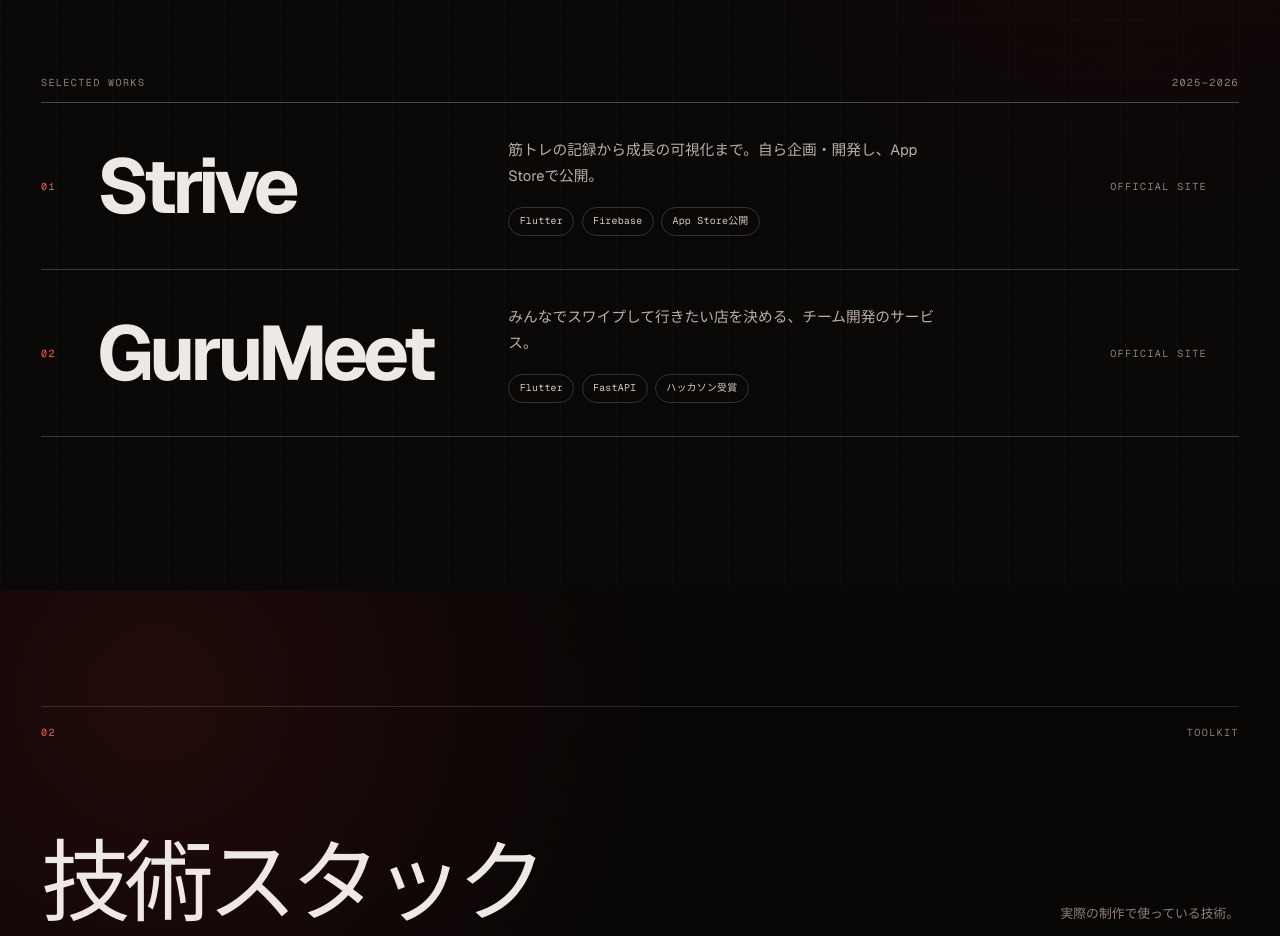
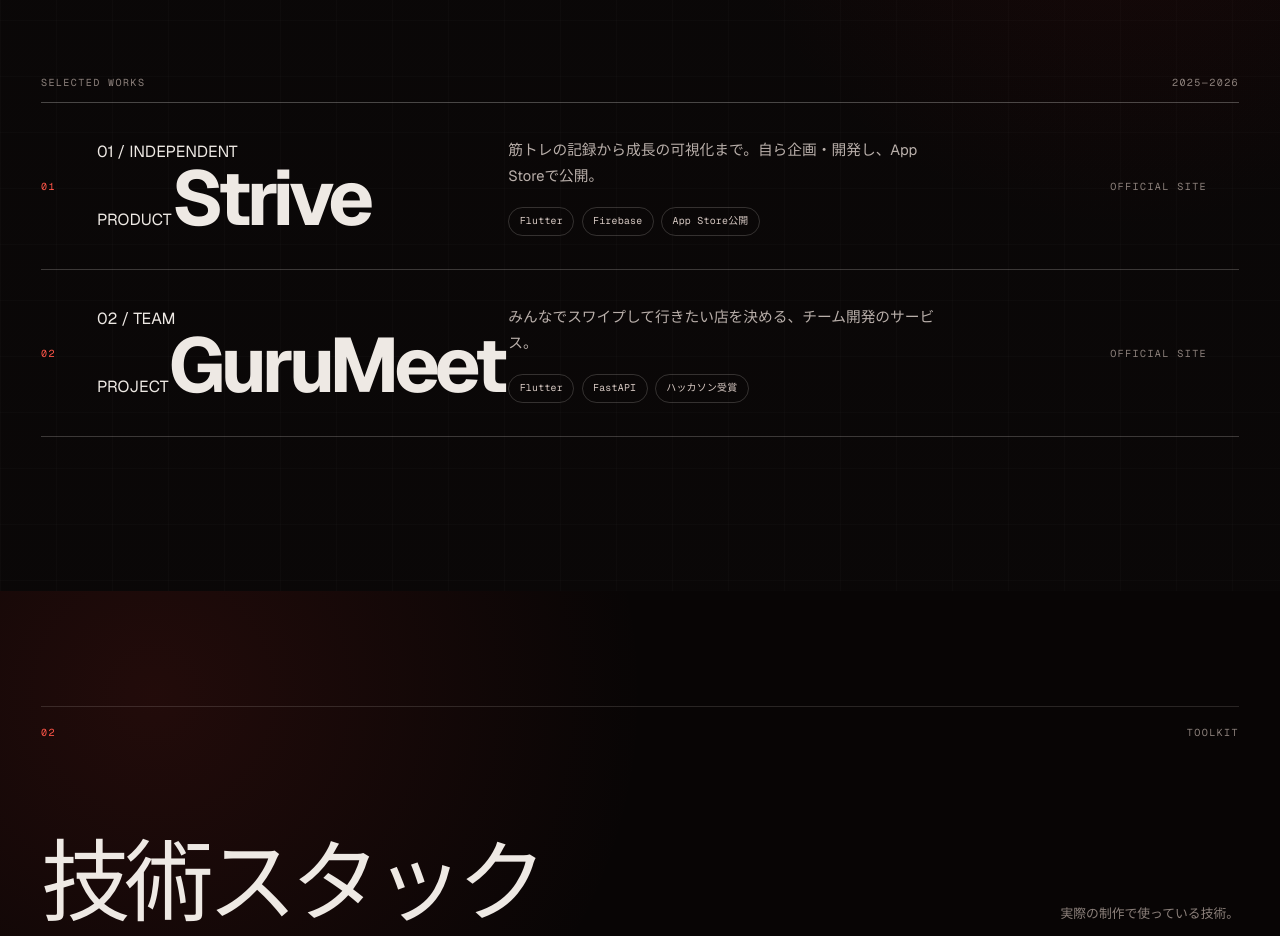
Before and after one commit to jcm2bd9rn5-cyber/shogo-taguchi-portfolio, a Next.js app: page / in a window 1280 px wide. Shown: the part 1060-1996 px from the top of the page. Built offline with nearby package versions, Linux system fonts and the light colour scheme; no server answers.

Commit message:
Polish project hierarchy and shared portfolio description

```diff
--- a/components/SelectedWorks.tsx
+++ b/components/SelectedWorks.tsx
@@ -1,6 +1,7 @@
 const works = [
   {
     name: "Strive",
+    category: "01 / INDEPENDENT PRODUCT",
     description: "筋トレの記録から成長の可視化まで。自ら企画・開発し、App Storeで公開。",
     href: "https://strive-lp-xi.vercel.app/",
     url: "OFFICIAL SITE",
@@ -8,6 +9,7 @@
   },
   {
     name: "GuruMeet",
+    category: "02 / TEAM PROJECT",
     description: "みんなでスワイプして行きたい店を決める、チーム開発のサービス。",
     href: "https://lp.gurumeet.net/",
     url: "OFFICIAL SITE",
@@ -27,7 +29,7 @@
           <li className="work-item" key={work.name} data-reveal style={{ "--reveal-delay": `${index * 100}ms` } as React.CSSProperties}>
             <a className="work-link" href={work.href} target="_blank" rel="noopener noreferrer" data-magnetic aria-label={`${work.name} の公式サイトを開く（新しいタブ）`}>
               <span className="work-number">0{index + 1}</span>
-              <span className="work-name">{work.name}</span>
+              <span className="work-name-wrap"><span className="work-category">{work.category}</span><span className="work-name">{work.name}</span></span>
               <span className="work-details">
                 <span className="work-description">{work.description}</span>
                 <span className="work-tags" aria-label="技術と実績">
```
